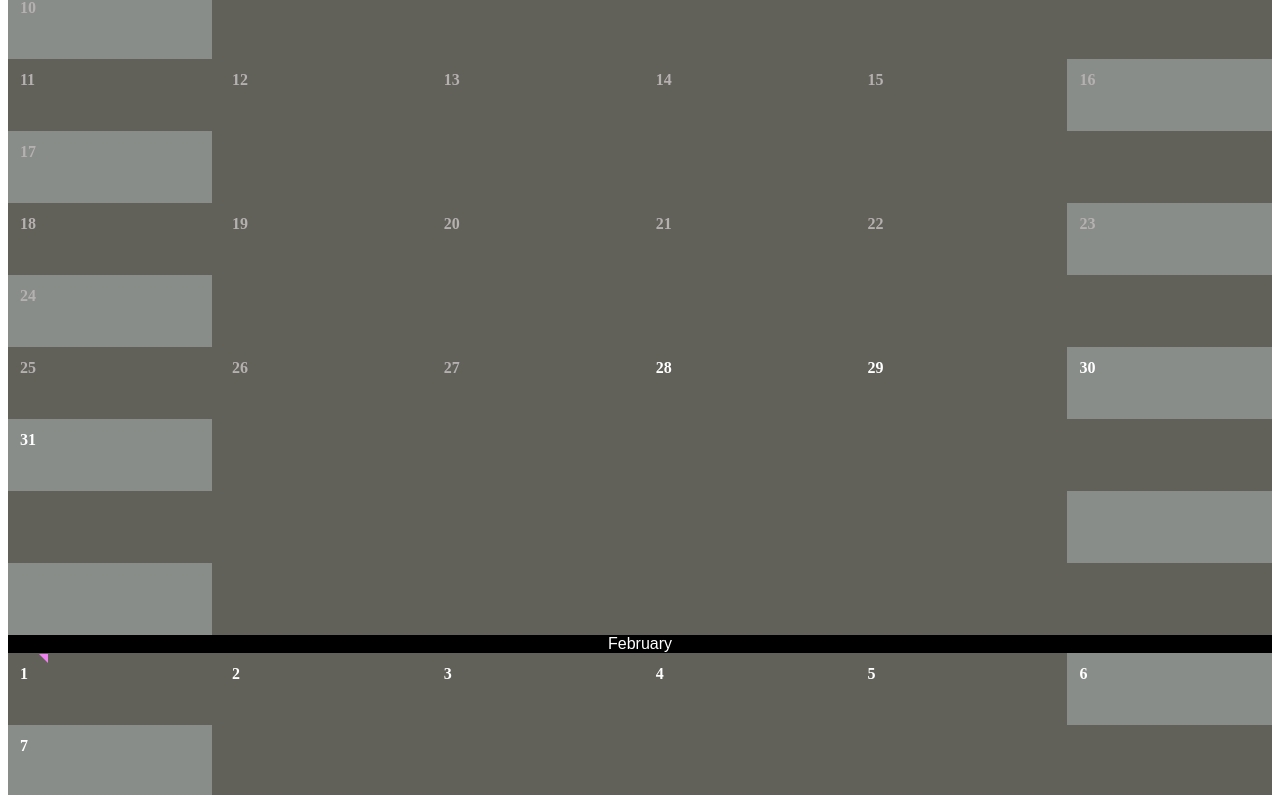
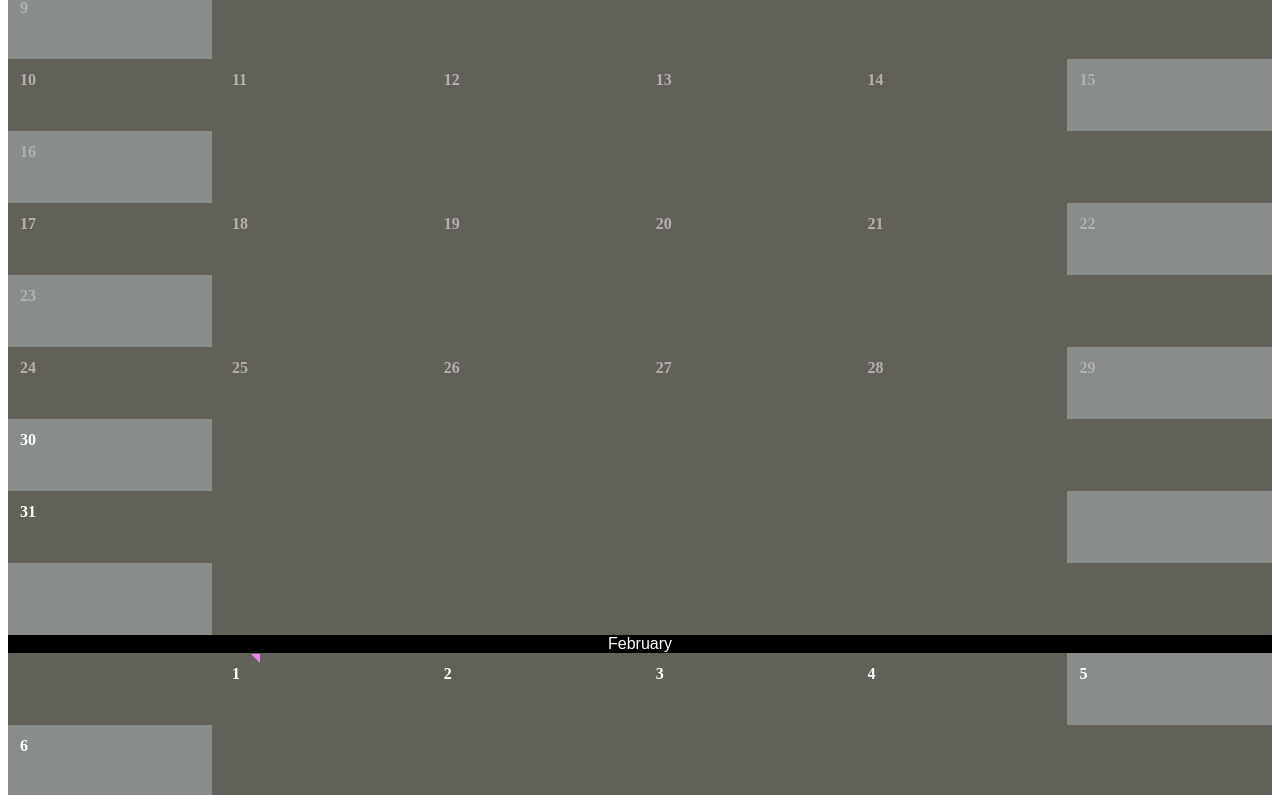
Before and after one commit to Dipmalya/ReactCalendar, a React app: page / in a window 1280 px wide. Shown: the part 633-1428 px from the top of the page. Built offline with nearby package versions, Linux system fonts and the light colour scheme; the HTML template or start-up script is replaced by a standard one.

Commit message:
Added start date filters

```diff
--- a/src/components/Calendar.jsx
+++ b/src/components/Calendar.jsx
@@ -15,12 +15,15 @@ export default class CustomCalendar extends Component {
       return false;
     }
   }
+
   getDateString(date) {
     return new Date(date).toDateString().slice(0, 15);
   }
+
   findDateDiff(currentDate, endDate) {
     return moment(currentDate, 'YYYY-MM-DD').diff(moment(endDate, 'YYYY-MM-DD'), 'days');
   }
+
   createDate(monthIndex, dayCount) {
     let date = `${new Date().getFullYear()}-${monthIndex}-`;
     if (parseInt(dayCount) < 10) {
@@ -30,11 +33,12 @@ export default class CustomCalendar extends Component {
     }
     return date;
   }
-  getDateClass(dayCount) {
+
+  getDateClass(dayCount, index) {
     const { monthIndex, currentDate, lastDate, whiteBorders, violetBorders } = this.props;
     let classString = "";
     if (this.getDateString(`${new Date().getFullYear()}-${monthIndex}-${dayCount}`) ===
-      this.getDateString(currentDate)) {
+      this.getDateString(currentDate) && this.shoudShowDate(dayCount, index)) {
       classString += "current-day ";
     }
     if (this.findDateDiff(currentDate, `${new Date().getFullYear()}-${monthIndex}-${dayCount}`) > 30) {
@@ -43,14 +47,16 @@ export default class CustomCalendar extends Component {
     if (this.findDateDiff(lastDate, `${new Date().getFullYear()}-${monthIndex}-${dayCount}`) < 0) {
       classString += "disable-day ";
     }
-    if (violetBorders.includes(this.createDate(monthIndex, dayCount))) {
+    if (violetBorders.includes(this.createDate(monthIndex, dayCount)) &&
+      this.shoudShowDate(dayCount, index)) {
       classString += "border-violet ";
     }
-    if (whiteBorders.includes(this.createDate(monthIndex, dayCount))) {
+    if (whiteBorders.includes(this.createDate(monthIndex, dayCount)) &&
+      this.shoudShowDate(dayCount, index)) {
       classString += "border-white ";
     }
     if (this.getDateString(`${new Date().getFullYear()}-${monthIndex}-${dayCount}`) ===
-    this.getDateString("2021-02-19")) {
+      this.getDateString("2021-02-19")) {
       classString += "black-back ";
     }
     return classString
@@ -67,15 +73,15 @@ export default class CustomCalendar extends Component {
         <div className="calendar-date">
           {Array.from({ length: 6 }, (v, i) => i).map((day) => {
             return (
-              <div className="calendar-week">
+              <div key={day} className="calendar-week">
                 {Array.from({ length: 7 }, (v, i) => i + 1).map((day1) => (
                   <>
                     {day1 > 5 ? (
-                      <div className={`day weekend-day ${this.getDateClass(dayCount)}`}>
+                      <div key={day1} className={`day weekend-day ${this.getDateClass(dayCount, day1)}`}>
                         {this.shoudShowDate(dayCount, day1) ? dayCount++ : ""}
                       </div>
                     ) : (
-                      <div className={`day ${this.getDateClass(dayCount)}`}>
+                      <div key={day1} className={`day ${this.getDateClass(dayCount, day1)}`}>
                         {this.shoudShowDate(dayCount, day1) ? dayCount++ : ""}
                       </div>
                     )}
--- a/src/components/Main.jsx
+++ b/src/components/Main.jsx
@@ -1,8 +1,10 @@
 import React from "react";
+import moment from "moment";
 import CustomCalendar from "./Calendar";
 import { DayIndex } from "./dayconfig";
 
-export default function Main() {
+export default function Main(props) {
+  const { currentDate, lastDate } = props;
   const whiteDates = [
     "2021-02-12",
     "2021-02-13",
@@ -11,42 +13,59 @@ export default function Main() {
     "2021-02-24",
     "2021-03-02",
     "2021-03-15",
+    "2021-04-01",
     "2021-04-08"
   ];
+
   const violetDates = [
     "2021-02-21",
     "2021-02-22",
     "2021-02-23",
     "2021-02-01",
+    "2021-03-01",
     "2021-03-09",
     "2021-03-10",
     "2021-03-11",
     "2021-03-12",
-  ]
+  ];
+
+  function createMonthArray() {
+    const endingMonth = moment(lastDate, "YYYY-MM-DD").month() + 1;
+    let monthArray = [];
+    let dateOfStart = moment(currentDate, "YYYY-MM-DD");
+    let dateToShow = dateOfStart.subtract(30, 'days').format('YYYY-MM-DD');
+    let startingMonth = moment(dateToShow, "YYYY-MM-DD").month() + 1;
+    for (let index = startingMonth; index <= endingMonth; index++) {
+      monthArray.push(index > 9 ? index.toString() : `0${index}`);
+    }
+    return monthArray;
+  }
+
   return (
     <div className="row m-4">
       <div className="col-md-9">
         <div className="row">
           {Array.from({ length: 3 }, (v, i) => i + 1).map((week) => (
-            <div className="d-flex mr-1 week-day">
+            <div key={week} className="d-flex mr-1 week-day">
               {Object.values(DayIndex).map((item, index) =>
                 index < 5 ? (
-                  <div className="mr-3" style={{paddingLeft: '0.65rem'}}>{item}</div>
+                  <div key={index} className="mr-3" style={{ paddingLeft: '0.65rem' }}>{item}</div>
                 ) : (
-                  <div className="weekends pl-3">{item}</div>
+                  <div key={index} className="weekends pl-3">{item}</div>
                 )
               )}
             </div>
           ))}
         </div>
         <div className="row">
-          {["01", "02", "03", "04", "05", "06", "07", "08", "09"].map((item, index) => (
+          {createMonthArray().map((item, index) => (
             <CustomCalendar
-            currentDate="2021-02-27"
-            lastDate="2021-09-12"
-            whiteBorders={whiteDates}
-            violetBorders={violetDates}
-            monthIndex={item}
+              key={`calendar-${index}`}
+              currentDate={currentDate}
+              lastDate={lastDate}
+              whiteBorders={whiteDates}
+              violetBorders={violetDates}
+              monthIndex={item}
             />
           ))}
         </div>
--- a/src/components/dayconfig.js
+++ b/src/components/dayconfig.js
@@ -1,9 +1,9 @@
 export const DayIndex = {
-    7: 'Su',
-    1: 'Mo',
-    2: 'Tu',
-    3: 'We',
-    4: 'Th',
-    5: 'Fr',
-    6: 'Sa'
+    1: 'Su',
+    2: 'Mo',
+    3: 'Tu',
+    4: 'We',
+    5: 'Th',
+    6: 'Fr',
+    7: 'Sa'
 }
--- a/src/index.jsx
+++ b/src/index.jsx
@@ -4,7 +4,10 @@ import Main from "./components/Main";
 
 ReactDOM.render(
     <div>
-        <Main />
+        <Main
+            currentDate="2021-03-01"
+            lastDate="2021-09-12"
+        />
     </div>,
     document.getElementById("app"),
 );
```
